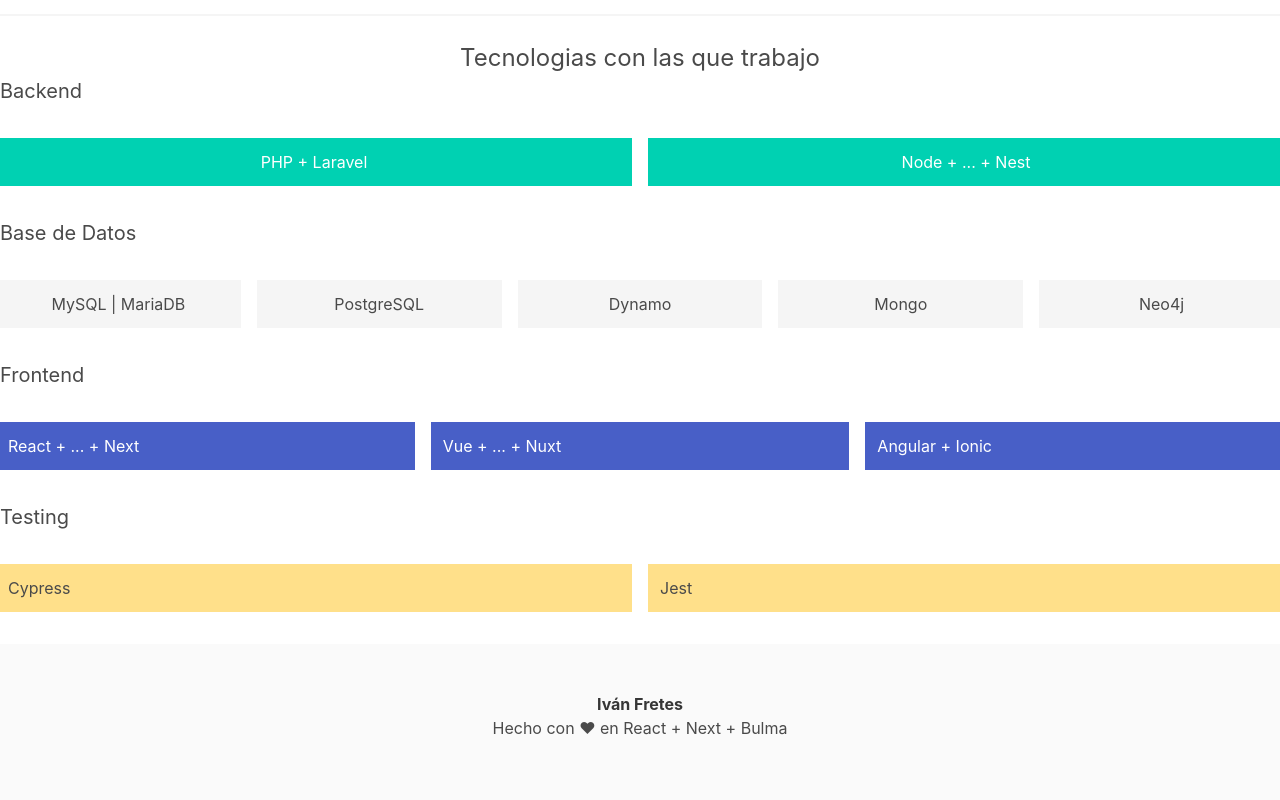
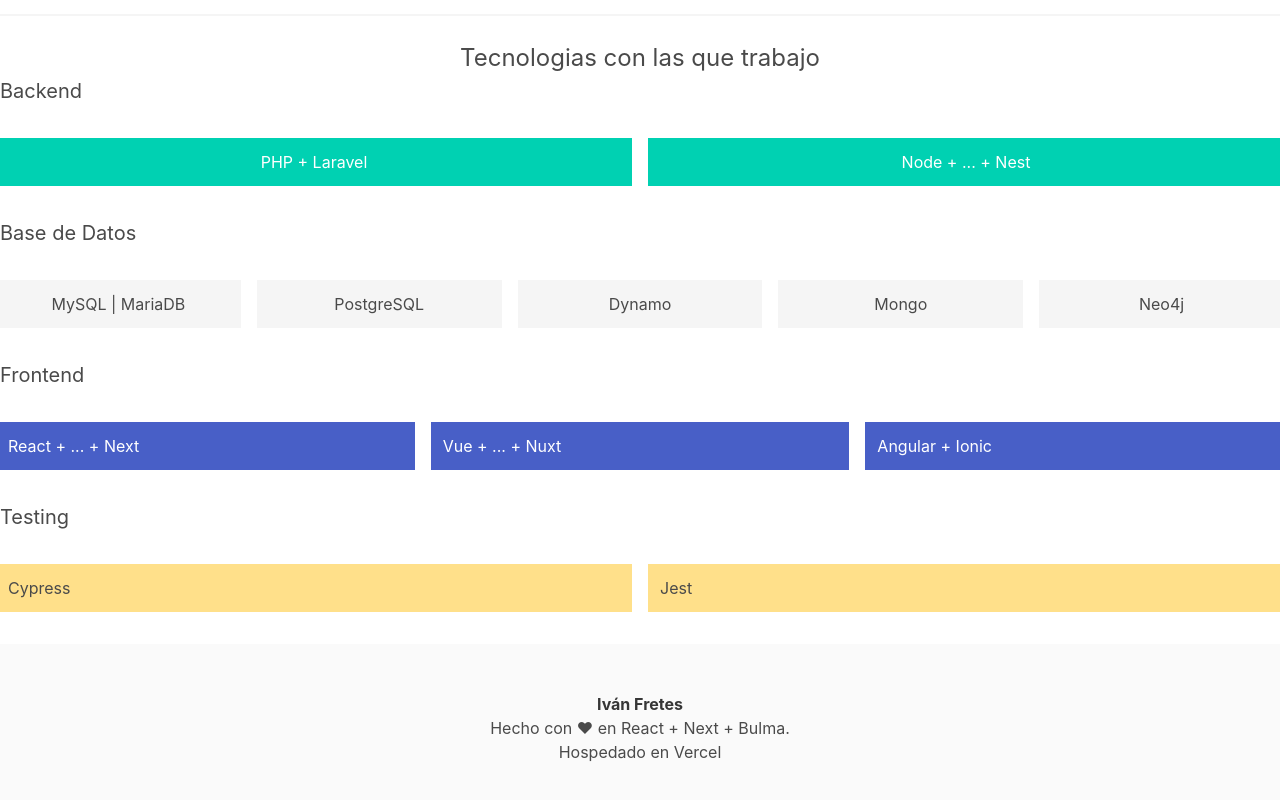
Before and after one commit to ivanfretes/ivanfretes.me, a Next.js app: page / in a window 1280 px wide. Shown: the part 477-1277 px from the top of the page. Built offline with nearby package versions, Linux system fonts and the light colour scheme.

Commit message:
feat: add vercel title

```diff
--- a/components/base/Footer.tsx
+++ b/components/base/Footer.tsx
@@ -3,7 +3,9 @@
       <footer className="footer mt-5">
          <div className="content has-text-centered">
             <p>
-               <strong>{'Iván Fretes'}</strong><br></br> Hecho con ♥ en React + Next + Bulma
+               <strong>{'Iván Fretes'}</strong><br></br>
+               Hecho con ♥ en React + Next + Bulma. <br></br>
+               Hospedado en Vercel
             </p>
          </div>
       </footer>
```
